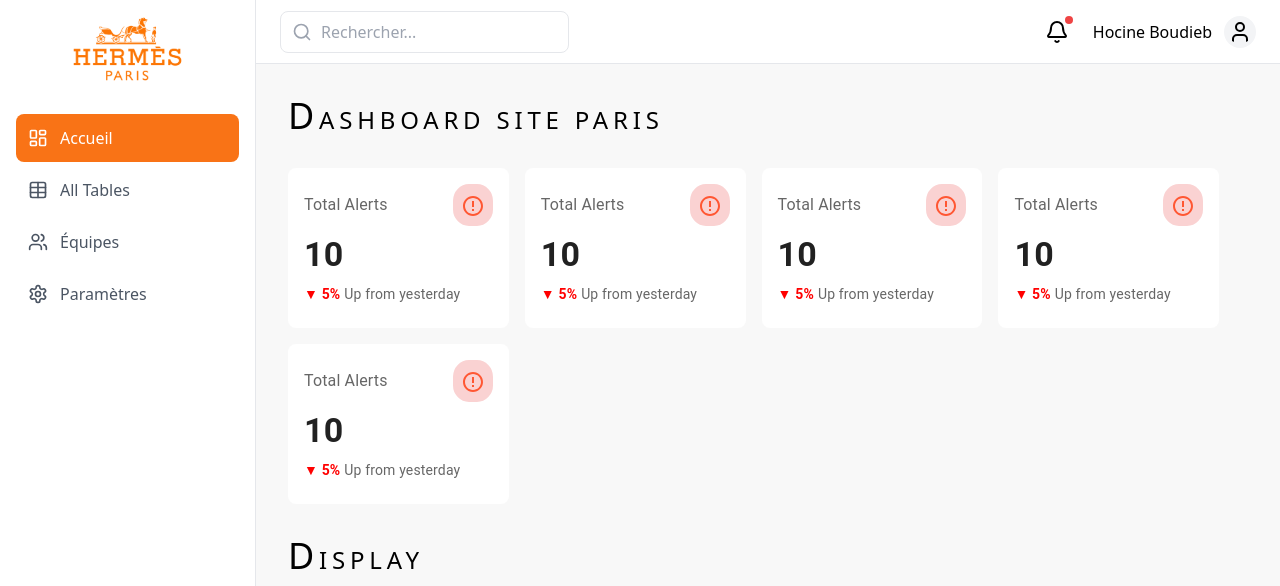
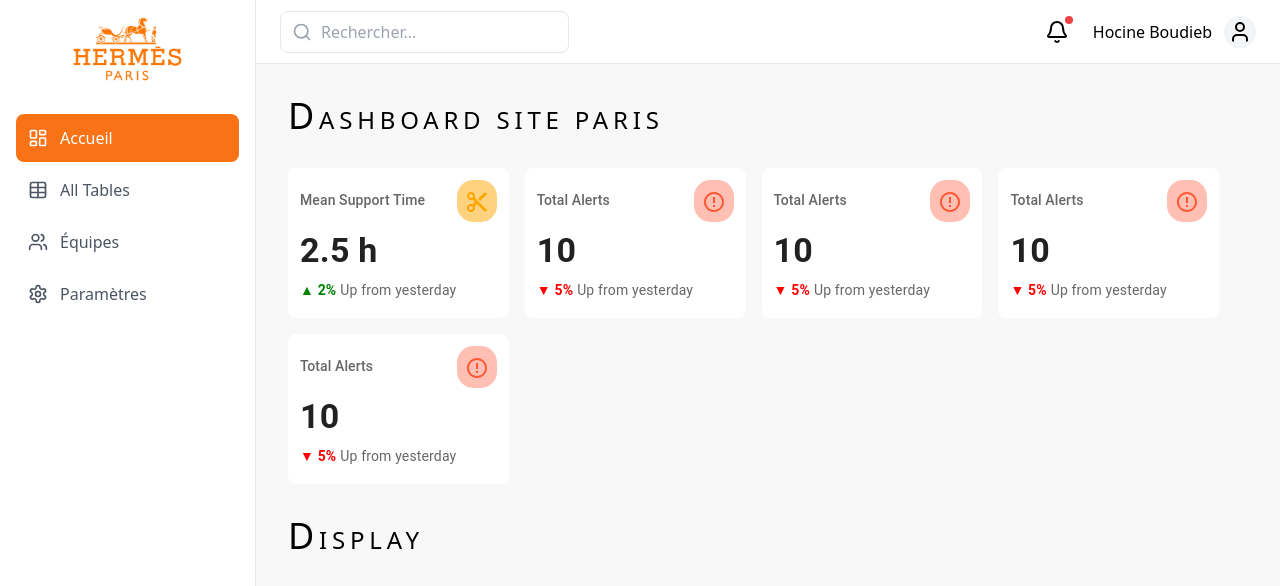
Before and after one commit to HocineBoudieb/hms, a React (Create React App) app in the folder hermes_dashboard/: page / in a window 1280 px wide. Shown: the top 586 px of the page. Built offline with nearby package versions, Linux system fonts and the light colour scheme; no server answers.

Commit message:
Added Pages and browser router

```diff
--- a/hermes_dashboard/package.json
+++ b/hermes_dashboard/package.json
@@ -14,7 +14,8 @@
     "react-dom": "^19.0.0",
     "react-router-dom": "^7.0.2",
     "react-scripts": "5.0.1",
-    "stylis-plugin-rtl": "^2.1.1"
+    "stylis-plugin-rtl": "^2.1.1",
+    "tinycolor2": "^1.6.0"
   },
   "scripts": {
     "start": "react-scripts start",
--- a/hermes_dashboard/src/App.js
+++ b/hermes_dashboard/src/App.js
@@ -1,63 +1,25 @@
+import { Routes, Route } from 'react-router-dom';
 import Sidebar from './components/Sidebar';
 import Header from './components/Header';
-import StatCard from './components/StatCard';
-import Display from './components/Display';
-import ErrorOutlineIcon from '@mui/icons-material/ErrorOutline'; // Example icon
+import Home from './pages/Home';
+import Tables from './pages/Tables';
+import Teams from './pages/Users';
+import Settings from './pages/Settings';
 
 function App() {
   return (
-    <div className="flex min-h-screen bg-[#f8f8f8] min-w-full" >
+    <div className="flex min-h-screen bg-[#f8f8f8] min-w-full">
       <Sidebar />
-      <Header />
-      <div className='flex flex-col ml-64 mt-16 '>
-        <h1 className="text-2xl first-letter:text-4xl font-thin tracking-[0.2em] ml-8 mt-8">DASHBOARD SITE PARIS</h1>
-        <div className="flex flex-wrap gap-x-4 gap-y-4 p-8 min-w-full">
-            <StatCard
-              title="Total Alerts"
-              value="10"
-              percentageChange={5}
-              isIncrease={false}
-              Icon={ErrorOutlineIcon}
-              iconColor="#FF5733"
-            />
-            <StatCard
-              title="Total Alerts"
-              value="10"
-              percentageChange={5}
-              isIncrease={false}
-              Icon={ErrorOutlineIcon}
-              iconColor="#FF5733"
-            />
-            <StatCard
-              title="Total Alerts"
-              value="10"
-              percentageChange={5}
-              isIncrease={false}
-              Icon={ErrorOutlineIcon}
-              iconColor="#FF5733"
-            />
-            <StatCard
-              title="Total Alerts"
-              value="10"
-              percentageChange={5}
-              isIncrease={false}
-              Icon={ErrorOutlineIcon}
-              iconColor="#FF5733"
-            />
-            <StatCard
-              title="Total Alerts"
-              value="10"
-              percentageChange={5}
-              isIncrease={false}
-              Icon={ErrorOutlineIcon}
-              iconColor="#FF5733"
-            />
-        </div>
-        <h1 className="text-2xl first-letter:text-4xl font-thin tracking-[0.2em] ml-8">DISPLAY</h1>
-        <Display />
+      <div className="flex flex-col w-full">
+        <Header />
+        <Routes>
+          <Route path="/" element={<Home />} />
+          <Route path="/tables" element={<Tables />} />
+          <Route path="/teams" element={<Teams />} />
+          <Route path="/settings" element={<Settings />} />
+        </Routes>
       </div>
     </div>
-
   );
 }
 
--- a/hermes_dashboard/src/components/StatCard.jsx
+++ b/hermes_dashboard/src/components/StatCard.jsx
@@ -1,14 +1,15 @@
 import React from 'react';
 import { Card, Typography, Box } from '@mui/material';
+import tinycolor from 'tinycolor2';
 
 const StatCard = ({ title, value, percentageChange, isIncrease, Icon, iconColor = '#7D0000' }) => {
     return (
-        <Card elevation={0} sx={{ borderRadius: 2, padding: 2, display: 'flex', flexDirection: 'column', gap: 1, width: '23%' , height: 160 }}>
+        <Card elevation={0} sx={{ borderRadius: 2, padding: 1.5, display: 'flex', flexDirection: 'column', gap: 1, width: '23%' , height: 150 }}>
             <Box sx={{ display: 'flex', justifyContent: 'space-between', alignItems: 'center' }}>
-                <Typography variant="subtitle1" color="text.secondary">
+                <Typography variant="subtitle2" color="text.secondary">
                     {title}
                 </Typography>
-                <Box sx={{ backgroundColor: '#FAD2D2', borderRadius: '40%', padding: 1 }}>
+                <Box sx={{ backgroundColor: tinycolor(iconColor).lighten(25).toString(), borderRadius: '40%', padding: 1 }}>
                     {Icon && <Icon sx={{ color: iconColor }} />}
                 </Box>
             </Box>
--- /dev/null
+++ b/hermes_dashboard/src/pages/Home.js
@@ -0,0 +1,61 @@
+// Desc: Home page of the dashboard site
+import StatCard from '../components/StatCard';
+import Display from '../components/Display';
+import ErrorOutlineIcon from '@mui/icons-material/ErrorOutline';
+import ContentCutIcon from '@mui/icons-material/ContentCut';
+
+const Home= () => {
+    return (
+        <div className="flex min-h-screen bg-[#f8f8f8] min-w-full">
+            <div className='flex flex-col ml-64 mt-16'>
+                <h1 className="text-2xl first-letter:text-4xl font-thin tracking-[0.2em] ml-8 mt-8">DASHBOARD SITE PARIS</h1>
+                <div className="flex flex-wrap gap-x-4 gap-y-4 p-8 min-w-full">
+                    <StatCard
+                        title="Mean Support Time"
+                        value="2.5 h"
+                        percentageChange={2}
+                        isIncrease={true}
+                        Icon={ContentCutIcon}
+                        iconColor="#FFA500"
+                    />
+                    <StatCard
+                        title="Total Alerts"
+                        value="10"
+                        percentageChange={5}
+                        isIncrease={false}
+                        Icon={ErrorOutlineIcon}
+                        iconColor="#FF5733"
+                    />
+                    <StatCard
+                        title="Total Alerts"
+                        value="10"
+                        percentageChange={5}
+                        isIncrease={false}
+                        Icon={ErrorOutlineIcon}
+                        iconColor="#FF5733"
+                    />
+                    <StatCard
+                        title="Total Alerts"
+                        value="10"
+                        percentageChange={5}
+                        isIncrease={false}
+                        Icon={ErrorOutlineIcon}
+                        iconColor="#FF5733"
+                    />
+                    <StatCard
+                        title="Total Alerts"
+                        value="10"
+                        percentageChange={5}
+                        isIncrease={false}
+                        Icon={ErrorOutlineIcon}
+                        iconColor="#FF5733"
+                    />
+                </div>
+                <h1 className="text-2xl first-letter:text-4xl font-thin tracking-[0.2em] ml-8">DISPLAY</h1>
+                <Display />
+            </div>
+        </div>
+    );
+};
+
+export default Home;
--- /dev/null
+++ b/hermes_dashboard/src/pages/Settings.js
@@ -0,0 +1,11 @@
+import React from "react";
+
+const Settings = () => {
+    return (
+        <div className="flex flex-col w-full bg-[#f8f8f8] p-8">
+            <h1 className="text-4xl first-letter:text-4xl font-thin tracking-[0.2em] ml-64 mt-64">SETTINGS</h1>
+        </div>
+    );
+    };
+
+export default Settings;
--- /dev/null
+++ b/hermes_dashboard/src/pages/Tables.js
@@ -0,0 +1,12 @@
+import React from 'react';
+
+const Tables = () => {
+  return (
+    <div>
+      <h1>Home Page</h1>
+      <p>Welcome to the Dashboard!</p>
+    </div>
+  );
+};
+
+export default Tables;
--- /dev/null
+++ b/hermes_dashboard/src/pages/Users.js
@@ -0,0 +1,12 @@
+import React from "react";
+
+const Users = () => {
+    return (
+        <div>
+        <h1>Users Page</h1>
+        <p>Welcome to the Users page!</p>
+        </div>
+    );
+    }   ;
+
+export default Users;
```
Also changed, not shown: 1 other file (tests, documents, lock files or other folders).
